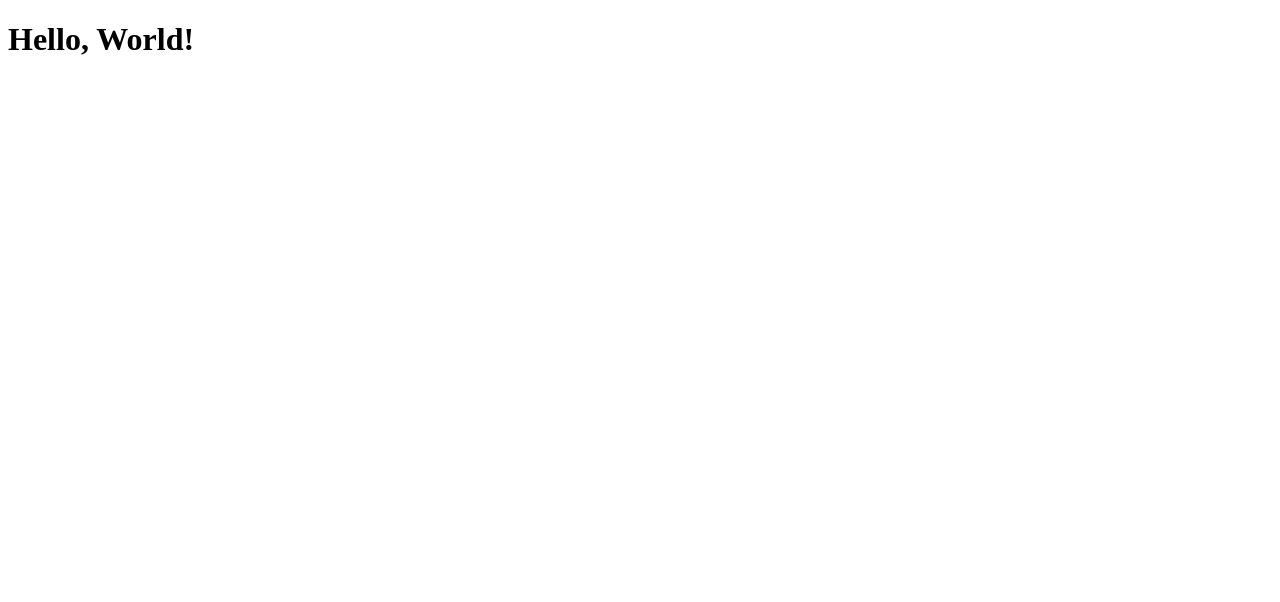
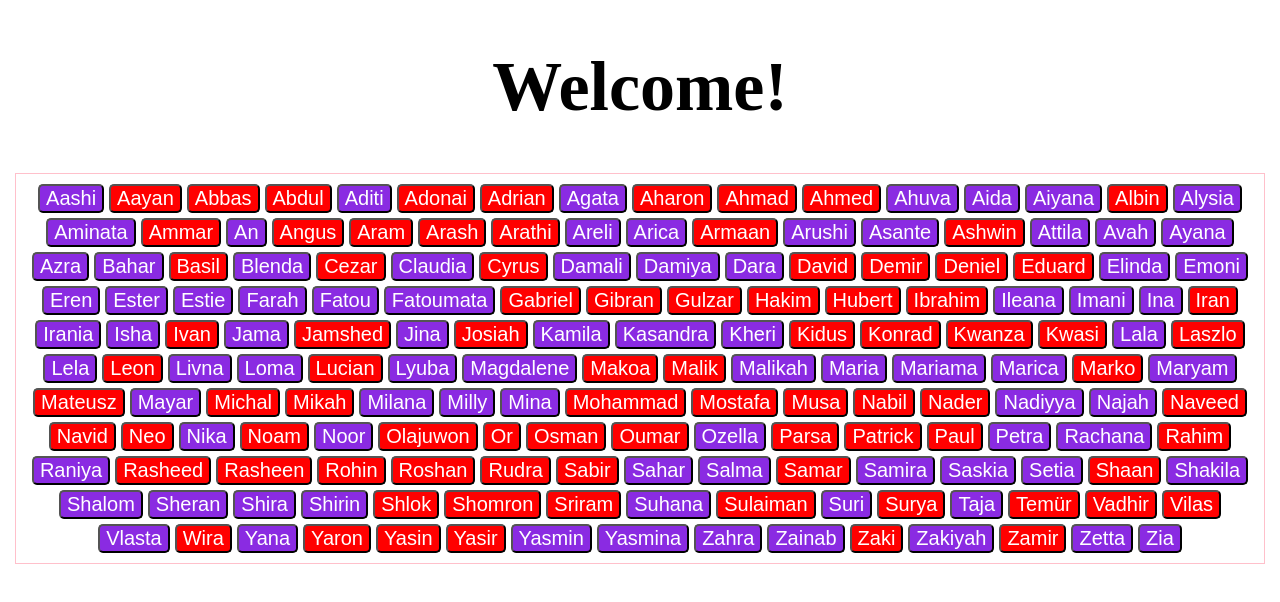
Before and after one commit to TomOwen93/baby-names-react, a React (Create React App) app: page / in a window 1280 px wide. Shown: the top 602 px of the page. Built offline with nearby package versions, Linux system fonts and the light colour scheme; the HTML template or start-up script is replaced by a standard one.

Commit message:
add baby buttons and sorting

```diff
--- a/src/App.tsx
+++ b/src/App.tsx
@@ -1,7 +1,13 @@
-import { greet } from "./utils/greet";
+import "./style.css";
+import MainContent from "./components/MainContent";
 
 function App(): JSX.Element {
-  return <h1>{greet("World")}</h1>;
+  return (
+    <body>
+      <h1 className="title">Welcome!</h1>
+      <MainContent />
+    </body>
+  );
 }
 
 export default App;
--- /dev/null
+++ b/src/components/MainContent.tsx
@@ -0,0 +1,32 @@
+import { useState } from "react";
+import babyNamesData from "../babyNamesData.json";
+
+function MainContent(): JSX.Element {
+  const data = babyNamesData;
+
+  data.sort((a, b) => {
+    if (a.name < b.name) {
+      return -1;
+    }
+    if (a.name > b.name) {
+      return 1;
+    } else {
+      return 0;
+    }
+  });
+
+  return (
+    <>
+      <div className="baby-button">
+        {data.map((baby) => (
+          <button className={`gender-${baby.sex}`} key={baby.id}>
+            {" "}
+            {baby.name}{" "}
+          </button>
+        ))}
+      </div>
+    </>
+  );
+}
+
+export default MainContent;
--- /dev/null
+++ b/src/style.css
@@ -0,0 +1,34 @@
+.gender-f{
+    background-color: blueviolet;
+    color: white;
+    width: auto;
+font-size: 20px;
+border-radius: 5px;
+flex: 0 0 auto;
+
+}
+
+.gender-m{
+    background-color: red;
+    color: white;
+    width: auto;
+border-radius: 5px;
+font-size: 20px;
+flex: 0 0 auto;
+}
+
+.title{
+    display: flex;
+    justify-content: center;
+    align-items: center;
+    font-size: 70px;
+}
+
+.baby-button{
+    display: flex;
+    flex-wrap: wrap;
+    justify-content: center;
+    gap: 5px;
+    outline: 1px pink solid;
+    padding: 10px;
+}
```
